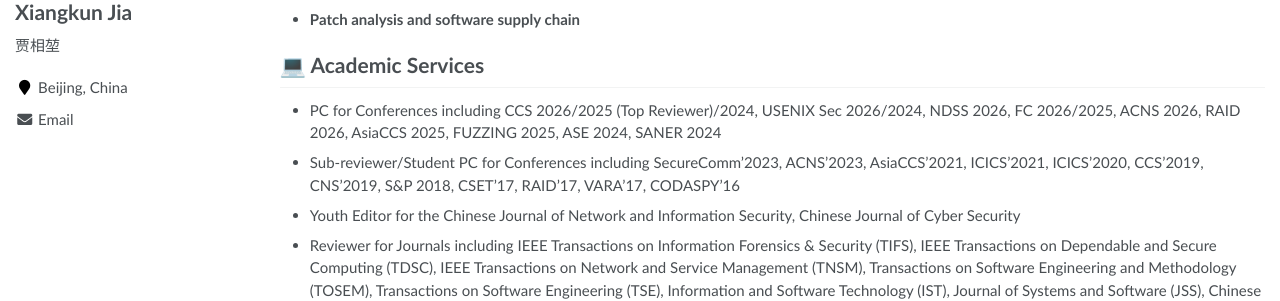
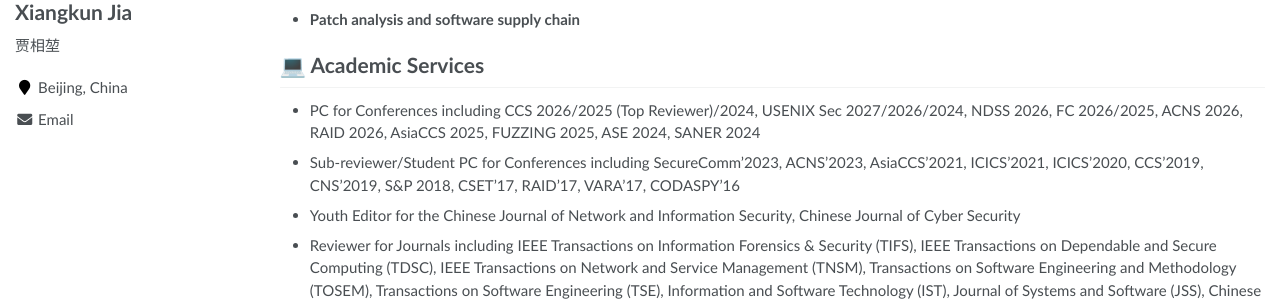
Before and after one commit to ajax4sec/ajax4sec.github.io, a Jekyll site: the page built from _pages/about.md, in a window 1280 px wide and 900 px high. Shown: the part 323-624 px from the top of the window. Built offline with Jekyll 4.4.1, drawn with Linux system fonts in a browser that asks for light colours.

Commit message:
Update about.md

```diff
--- a/_pages/about.md
+++ b/_pages/about.md
@@ -35,7 +35,7 @@
 </div>
 
 # 💻 Academic Services
-- PC for Conferences including CCS 2026/2025 (Top Reviewer)/2024, USENIX Sec 2026/2024, NDSS 2026, FC 2026/2025, ACNS 2026, RAID 2026, AsiaCCS 2025, FUZZING 2025, ASE 2024, SANER 2024
+- PC for Conferences including CCS 2026/2025 (Top Reviewer)/2024, USENIX Sec 2027/2026/2024, NDSS 2026, FC 2026/2025, ACNS 2026, RAID 2026, AsiaCCS 2025, FUZZING 2025, ASE 2024, SANER 2024
 - Sub-reviewer/Student PC for Conferences including SecureComm'2023, ACNS'2023, AsiaCCS'2021, ICICS'2021, ICICS'2020, CCS'2019, CNS'2019, S&P 2018, CSET'17, RAID'17, VARA'17, CODASPY'16
 - Youth Editor for the Chinese Journal of Network and Information Security, Chinese Journal of Cyber Security
 - Reviewer for Journals including IEEE Transactions on Information Forensics & Security (TIFS), IEEE Transactions on Dependable and Secure Computing (TDSC), IEEE Transactions on Network and Service Management (TNSM), Transactions on Software Engineering and Methodology (TOSEM), Transactions on Software Engineering (TSE), Information and Software Technology (IST), Journal of Systems and Software (JSS), Chinese Journal of Computers, Journal of Software, Chinese Journal of Electronics
```
